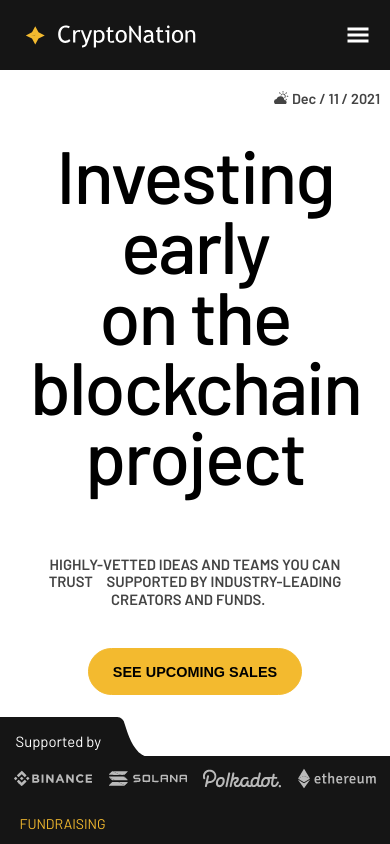
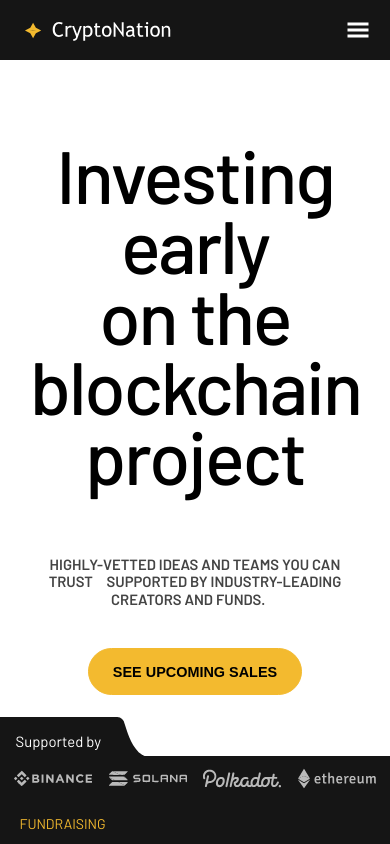
Before and after one commit to JerallStalz/cryptonation, a Next.js app: page / in a window 390 px wide. Shown: the top 844 px of the page. Built offline with nearby package versions, Linux system fonts and the light colour scheme.

Commit message:
Mobile version in progress

```diff
--- a/components/mobile-navbar-styled.js
+++ b/components/mobile-navbar-styled.js
@@ -1,7 +1,7 @@
 import styled from 'styled-components'
 
 export const Nav = styled.nav`
-  height: 70px;
+  height: 60px;
   width: 100%;
   position: fixed;
   top: 0;
--- a/pages/index.js
+++ b/pages/index.js
@@ -18,31 +18,10 @@ import ethereum from '../public/images/ethereum-logo.svg'
 import polkadot from '../public/images/polkadot-logo.svg'
 import solana from '../public/images/solana-logo.svg'
 import LinkBox from '../components/link-box'
-import { BsFillCloudSunFill } from 'react-icons/bs'
 
-const Home = () => {
-  const [date, setDate] = useState('')
-
-  useEffect(() => {
-    getDate()
-  }, [])
-
-  const getDate = async () => {
-    try {
-      const newDate = await new Date()
-      setDate(String(newDate).slice(4, 15).replaceAll(' ', ` / `))
-    } catch (e) {
-      console.log(e)
-    }
-  }
-
-  return (
+const Home = () => (
   <div>
     <TitleContainer>
-        <FloatingDate>
-          <BsFillCloudSunFill />
-          {date}
-        </FloatingDate>
       <Title>
         <span>Investing early</span>
         <span>on the blockchain</span>
@@ -117,6 +96,5 @@ const Home = () => {
     </ProjectsContainer>
   </div>
 )
-}
 
 export default Home
```
Lines whose indentation alone changed are shown as unchanged.
